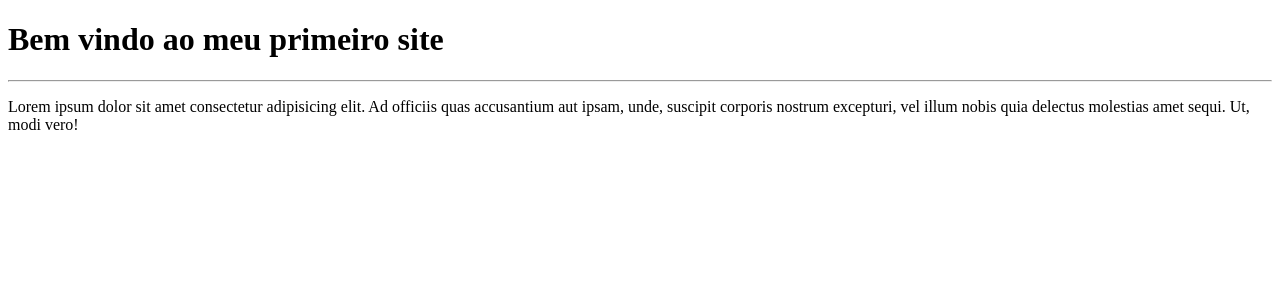
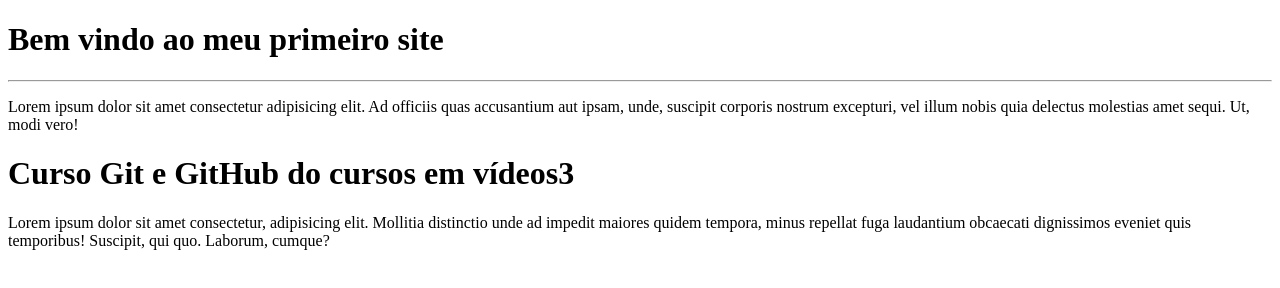
Before and after one commit to Thiagneves/Cursogit, a plain HTML site: page site-aula/index.html in a window 1280 px wide. Drawn offline with Linux system fonts and the light colour scheme.

Commit message:
add new conteúdo

```diff
--- a/site-aula/index.html
+++ b/site-aula/index.html
@@ -9,5 +9,15 @@
     <h1>Bem vindo ao meu primeiro site</h1>
     <hr>
     <p>Lorem ipsum dolor sit amet consectetur adipisicing elit. Ad officiis quas accusantium aut ipsam, unde, suscipit corporis nostrum excepturi, vel illum nobis quia delectus molestias amet sequi. Ut, modi vero!</p>
+
+    <main>
+        <head>
+            <h1>Curso Git e GitHub do cursos em vídeos3</h1>
+            <p>
+                Lorem ipsum dolor sit amet consectetur, adipisicing elit. Mollitia distinctio unde ad impedit maiores quidem tempora, minus repellat fuga laudantium obcaecati dignissimos eveniet quis temporibus! Suscipit, qui quo. Laborum, cumque?
+            </p>
+        </head>
+    </main>
+
 </body>
 </html>
```
